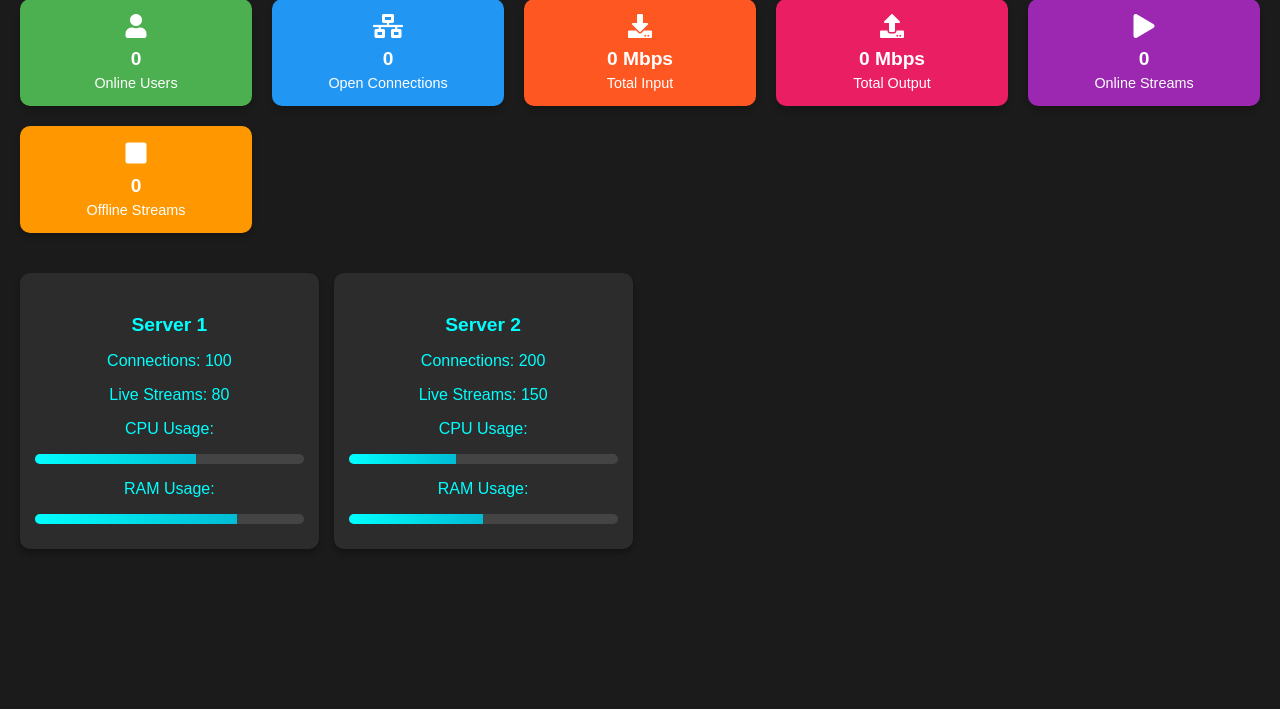
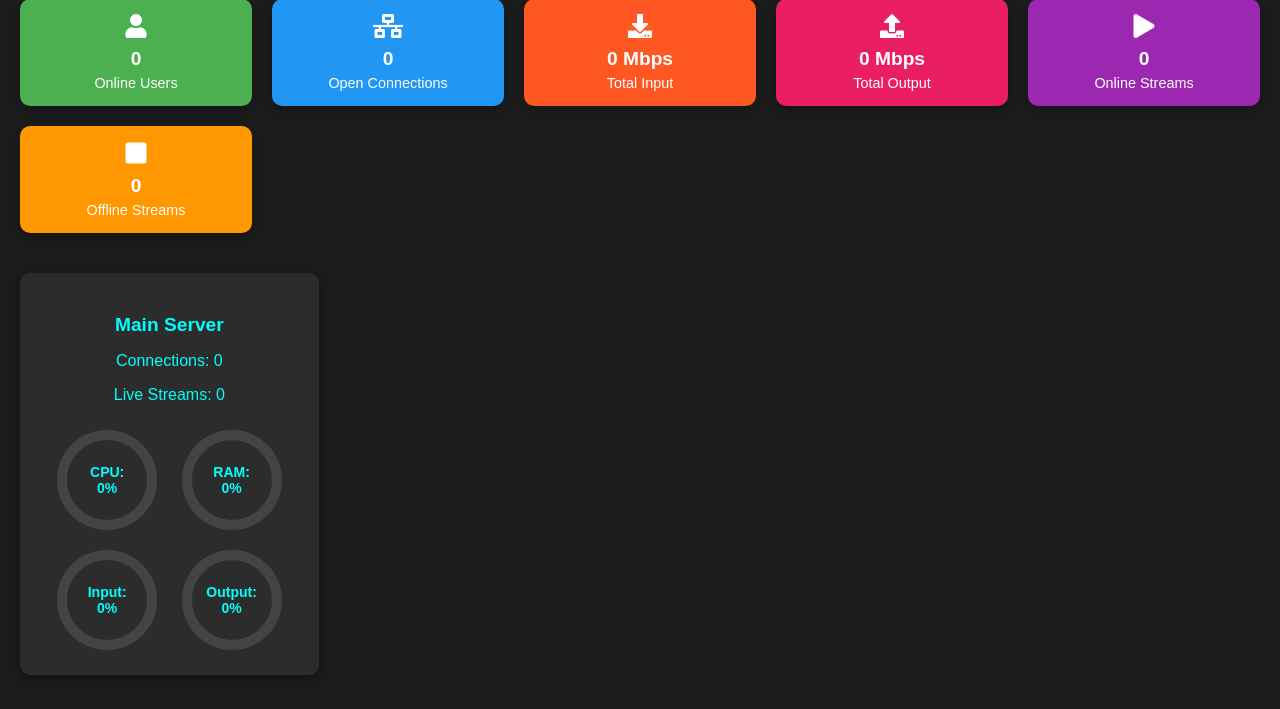
Before and after one commit to XProject-hub/VidiQ, a PHP site: page /admin/dashboard.php in a window 1280 px wide. Shown: the part 91-800 px from the top of the page. Run offline with PHP 8.4, Linux system fonts and the light colour scheme; the visitor is signed in with stand-in values (Sample User, id 1).

Commit message:
Updated install.sh, dashboard ,style , circles ,js

```diff
--- a/admin/dashboard.php
+++ b/admin/dashboard.php
@@ -15,6 +15,7 @@ if (!isset($_SESSION['user'])) {
     <title>Dashboard - VidiQ</title>
     <link rel="stylesheet" href="/css/style.css">
     <link rel="stylesheet" href="https://cdnjs.cloudflare.com/ajax/libs/font-awesome/5.15.4/css/all.min.css">
+    <script src="/js/dashboard.js"></script>
     <style>
 
     </style>
@@ -289,32 +290,83 @@ if (!isset($_SESSION['user'])) {
         </div>
     </section>
 <section class="servers">
-    <div class="server-card">
-        <h4>Server 1</h4>
-        <p>Connections: 100</p>
-        <p>Live Streams: 80</p>
-        <p>CPU Usage:</p>
-        <div class="progress-bar">
-            <span style="width: 60%;"></span>
-        </div>
-        <p>RAM Usage:</p>
-        <div class="progress-bar">
-            <span style="width: 75%;"></span>
-        </div>
+<div id="main-server-card" class="server-card">
+    <h4>Main Server</h4>
+    <div class="server-details">
+        <p>Connections: <span id="server-connections">0</span></p>
+        <p>Live Streams: <span id="server-live-streams">0</span></p>
     </div>
-    <div class="server-card">
-        <h4>Server 2</h4>
-        <p>Connections: 200</p>
-        <p>Live Streams: 150</p>
-        <p>CPU Usage:</p>
-        <div class="progress-bar">
-            <span style="width: 40%;"></span>
-        </div>
-        <p>RAM Usage:</p>
-        <div class="progress-bar">
-            <span style="width: 50%;"></span>
-        </div>
+    <!-- Circular Progress Bars -->
+    <div class="progress-circle">
+        <svg height="100" width="100">
+            <circle cx="50" cy="50" r="45" stroke="#444" stroke-width="10" fill="none"></circle>
+            <circle
+                id="cpu-usage"
+                cx="50"
+                cy="50"
+                r="45"
+                stroke="#00ffff"
+                stroke-width="10"
+                fill="none"
+                style="stroke-dasharray: 283; stroke-dashoffset: 283; transition: stroke-dashoffset 0.35s;"
+            ></circle>
+        </svg>
+        <div class="circle-label">CPU: <span id="cpu-usage-value">0%</span></div>
     </div>
+
+    <div class="progress-circle">
+        <svg height="100" width="100">
+            <circle cx="50" cy="50" r="45" stroke="#444" stroke-width="10" fill="none"></circle>
+            <circle
+                id="ram-usage"
+                cx="50"
+                cy="50"
+                r="45"
+                stroke="#00ffff"
+                stroke-width="10"
+                fill="none"
+                style="stroke-dasharray: 283; stroke-dashoffset: 283; transition: stroke-dashoffset 0.35s;"
+            ></circle>
+        </svg>
+        <div class="circle-label">RAM: <span id="ram-usage-value">0%</span></div>
+    </div>
+
+    <div class="progress-circle">
+        <svg height="100" width="100">
+            <circle cx="50" cy="50" r="45" stroke="#444" stroke-width="10" fill="none"></circle>
+            <circle
+                id="bandwidth-input"
+                cx="50"
+                cy="50"
+                r="45"
+                stroke="#00ffff"
+                stroke-width="10"
+                fill="none"
+                style="stroke-dasharray: 283; stroke-dashoffset: 283; transition: stroke-dashoffset 0.35s;"
+            ></circle>
+        </svg>
+        <div class="circle-label">Input: <span id="bandwidth-input-value">0%</span></div>
+    </div>
+
+    <div class="progress-circle">
+        <svg height="100" width="100">
+            <circle cx="50" cy="50" r="45" stroke="#444" stroke-width="10" fill="none"></circle>
+            <circle
+                id="bandwidth-output"
+                cx="50"
+                cy="50"
+                r="45"
+                stroke="#00ffff"
+                stroke-width="10"
+                fill="none"
+                style="stroke-dasharray: 283; stroke-dashoffset: 283; transition: stroke-dashoffset 0.35s;"
+            ></circle>
+        </svg>
+        <div class="circle-label">Output: <span id="bandwidth-output-value">0%</span></div>
+    </div>
+</div>
+
+
 </section>
 </main>
 </body>
--- a/public/css/style.css
+++ b/public/css/style.css
@@ -235,3 +235,26 @@ header {
         opacity: 1;
     }
 }
+/* Circular Progress Bars */
+.progress-circle {
+    position: relative;
+    display: inline-block;
+    width: 100px;
+    height: 100px;
+    margin: 10px;
+    text-align: center;
+}
+
+.progress-circle svg {
+    transform: rotate(-90deg); /* Rotate to start at the top */
+}
+
+.progress-circle .circle-label {
+    position: absolute;
+    top: 50%;
+    left: 50%;
+    transform: translate(-50%, -50%);
+    font-size: 14px;
+    color: #00ffff;
+    font-weight: bold;
+}
--- /dev/null
+++ b/public/js/dashboard.js
@@ -0,0 +1,69 @@
+// Function to update the circular progress bars
+function updateCircleProgress(elementId, value) {
+    const circle = document.getElementById(elementId); // Get the SVG circle by ID
+    const radius = circle.r.baseVal.value; // Get the radius of the circle
+    const circumference = 2 * Math.PI * radius; // Calculate the circumference
+
+    // Calculate the stroke offset based on the value
+    const offset = circumference - (value / 100) * circumference;
+
+    // Set the stroke-dasharray and stroke-dashoffset for the circle
+    circle.style.strokeDasharray = `${circumference} ${circumference}`;
+    circle.style.strokeDashoffset = offset;
+}
+
+// Function to update usage values and circular progress bars
+function updateUsage(cpu, ram, input, output) {
+    // Update Circular Progress Bars
+    updateCircleProgress('cpu-usage', cpu);
+    updateCircleProgress('ram-usage', ram);
+    updateCircleProgress('bandwidth-input', input);
+    updateCircleProgress('bandwidth-output', output);
+
+    // Update the text inside the labels
+    document.querySelector('#cpu-usage-value').innerText = `${cpu}%`;
+    document.querySelector('#ram-usage-value').innerText = `${ram}%`;
+    document.querySelector('#bandwidth-input-value').innerText = `${input}%`;
+    document.querySelector('#bandwidth-output-value').innerText = `${output}%`;
+}
+
+// Function to fetch usage data from the server
+function fetchServerUsage() {
+    fetch('/api/get-server-usage.php')
+        .then(response => response.json())
+        .then(data => {
+            // Example response: { cpu: 75, ram: 60, input: 50, output: 45 }
+            updateUsage(data.cpu, data.ram, data.input, data.output);
+        })
+        .catch(error => {
+            console.error('Error fetching server usage:', error);
+        });
+}
+
+// Function to fetch server details (connections, live streams, etc.)
+function fetchServerDetails() {
+    fetch('/get-server-details.php')
+        .then(response => response.json())
+        .then(data => {
+            if (data.status === 'success') {
+                document.querySelector('#server-connections').innerText = data.connections;
+                document.querySelector('#server-live-streams').innerText = data.liveStreams;
+
+                // Optional: Use data to update other UI elements if needed
+            } else {
+                console.error('Error fetching server details:', data.message);
+            }
+        })
+        .catch(error => console.error('Fetch error:', error));
+}
+
+// Fetch data on page load and periodically every 5 seconds
+document.addEventListener('DOMContentLoaded', () => {
+    fetchServerUsage();
+    fetchServerDetails();
+
+    setInterval(() => {
+        fetchServerUsage();
+        fetchServerDetails();
+    }, 5000); // Update every 5 seconds
+});
```
Also changed, not shown: api/get-server-details.php (added, +60 -0 lines), 1 other file.
